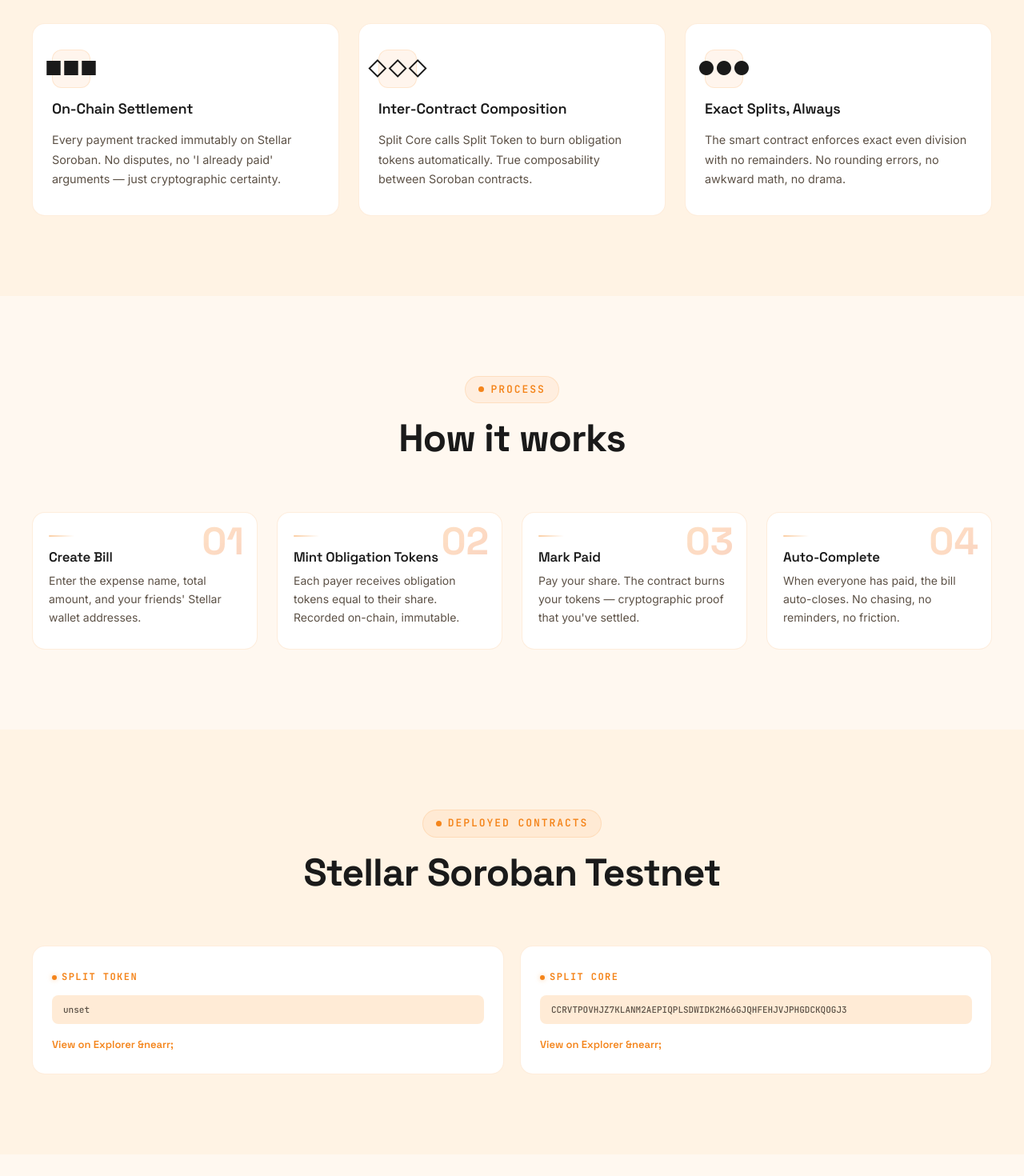
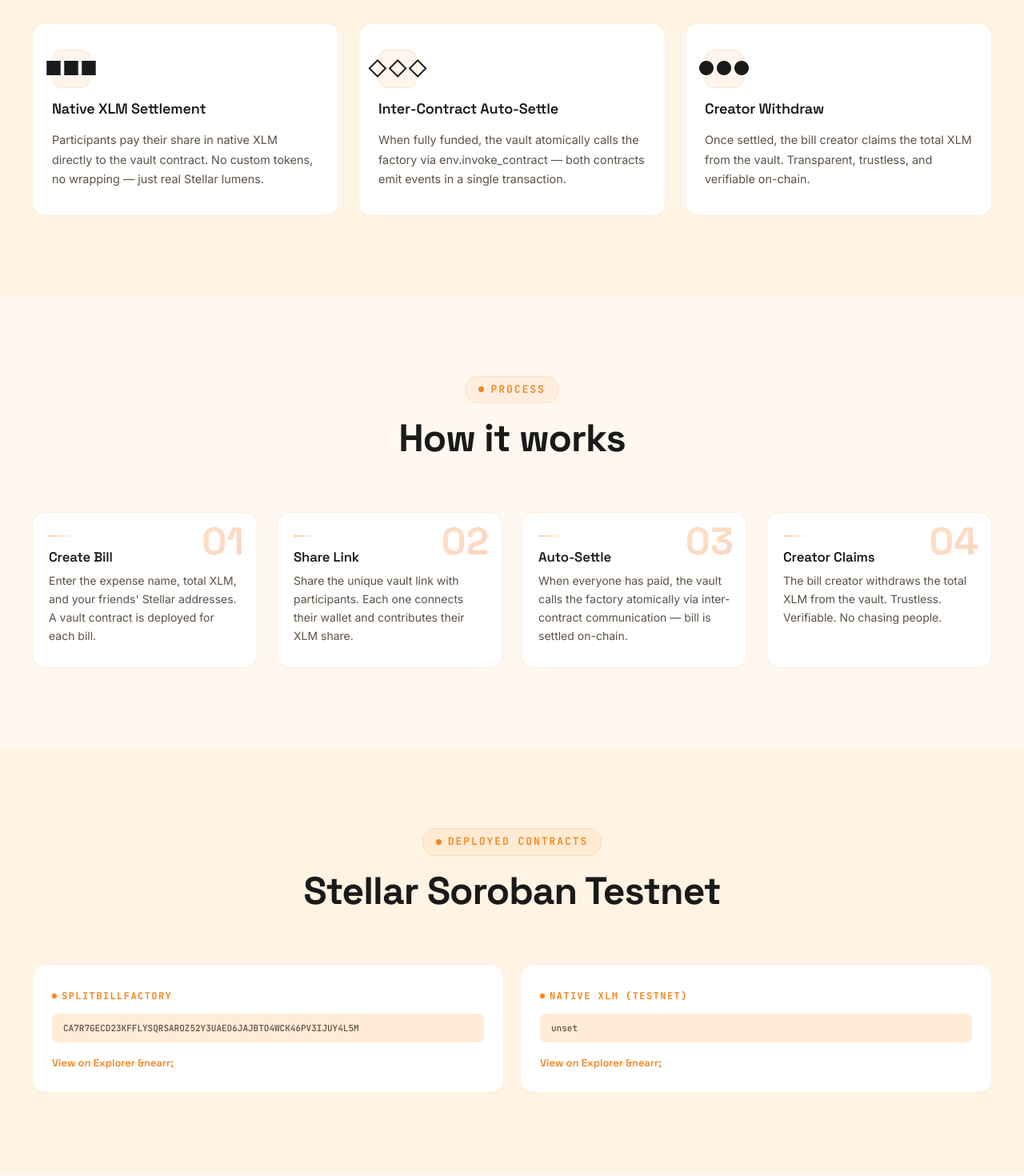
Before and after one commit to yt2025id-lab/stellar-split-bill, a React (Vite) app in the folder frontend/: page / in a window 1280 px wide. Shown: the part 1100-2570 px from the top of the page at 80% size. Built offline with nearby package versions, Linux system fonts and the light colour scheme; no server answers; what stellar-sdk would draw is missing.

Commit message:
fix: update landing page to Factory+Vault+Native XLM architecture

```diff
--- a/frontend/src/pages/Landing.tsx
+++ b/frontend/src/pages/Landing.tsx
@@ -3,8 +3,8 @@ import StellarSplitBillLogo from "../StellarSplitBillLogo";
 
 const HORIZON_URL = import.meta.env.VITE_HORIZON_URL || "https://horizon-testnet.stellar.org";
 const RPC_URL = import.meta.env.VITE_RPC_URL || "https://soroban-testnet.stellar.org";
-const TOKEN_ID = import.meta.env.VITE_TOKEN_CONTRACT || "CCJ5MEBLFYVFOPN4EDO53IFQOCBWHO7SGIFEWXSKCTNHGTBZ6TTY53X5";
-const CORE_ID = import.meta.env.VITE_CORE_CONTRACT || "CCRVTPOVHJZ7KLANM2AEPIQPLSDWIDK2M66GJQHFEHJVJPHGDCKQOGJ3";
+const FACTORY_ID = import.meta.env.VITE_FACTORY_CONTRACT || "CA7R7GECD23KFFLYSQRSAROZ52Y3UAEO6JAJBTO4WCK46PV3IJUY4L5M";
+const NATIVE_XLM = import.meta.env.VITE_NATIVE_TOKEN || "CDLZFC3SYJYDZT7K67VZ75HPJVIEUVNIXF47ZG2FB2RMQQVU2HHGCYSC";
 const EXPLORER_BASE = "https://stellar.expert/explorer/testnet";
 
 export default function Landing() {
@@ -64,9 +64,9 @@ export default function Landing() {
           </div>
           <div className="features-grid">
             {[
-              { icon: "■■■", title: "On-Chain Settlement", desc: "Every payment tracked immutably on Stellar Soroban. No disputes, no 'I already paid' arguments — just cryptographic certainty." },
-              { icon: "◇◇◇", title: "Inter-Contract Composition", desc: "Split Core calls Split Token to burn obligation tokens automatically. True composability between Soroban contracts." },
-              { icon: "●●●", title: "Exact Splits, Always", desc: "The smart contract enforces exact even division with no remainders. No rounding errors, no awkward math, no drama." },
+              { icon: "■■■", title: "Native XLM Settlement", desc: "Participants pay their share in native XLM directly to the vault contract. No custom tokens, no wrapping — just real Stellar lumens." },
+              { icon: "◇◇◇", title: "Inter-Contract Auto-Settle", desc: "When fully funded, the vault atomically calls the factory via env.invoke_contract — both contracts emit events in a single transaction." },
+              { icon: "●●●", title: "Creator Withdraw", desc: "Once settled, the bill creator claims the total XLM from the vault. Transparent, trustless, and verifiable on-chain." },
             ].map((f, i) => (
               <div key={i} className="feature-card">
                 <div className="feature-icon">{f.icon}</div>
@@ -86,10 +86,10 @@ export default function Landing() {
           </div>
           <div className="steps-track">
             {[
-              { step: "01", title: "Create Bill", desc: "Enter the expense name, total amount, and your friends' Stellar wallet addresses." },
-              { step: "02", title: "Mint Obligation Tokens", desc: "Each payer receives obligation tokens equal to their share. Recorded on-chain, immutable." },
-              { step: "03", title: "Mark Paid", desc: "Pay your share. The contract burns your tokens — cryptographic proof that you've settled." },
-              { step: "04", title: "Auto-Complete", desc: "When everyone has paid, the bill auto-closes. No chasing, no reminders, no friction." },
+              { step: "01", title: "Create Bill", desc: "Enter the expense name, total XLM, and your friends' Stellar addresses. A vault contract is deployed for each bill." },
+              { step: "02", title: "Share Link", desc: "Share the unique vault link with participants. Each one connects their wallet and contributes their XLM share." },
+              { step: "03", title: "Auto-Settle", desc: "When everyone has paid, the vault calls the factory atomically via inter-contract communication — bill is settled on-chain." },
+              { step: "04", title: "Creator Claims", desc: "The bill creator withdraws the total XLM from the vault. Trustless. Verifiable. No chasing people." },
             ].map((s, i) => (
               <div key={i} className="step-card">
                 <span className="step-number">{s.step}</span>
@@ -110,14 +110,14 @@ export default function Landing() {
           </div>
           <div className="contract-grid">
             <div className="contract-card">
-              <span className="contract-label">Split Token</span>
-              <code className="contract-id">{TOKEN_ID}</code>
-              <a href={`${EXPLORER_BASE}/contract/${TOKEN_ID}`} target="_blank" rel="noopener" className="contract-link">View on Explorer &nearr;</a>
+              <span className="contract-label">SplitBillFactory</span>
+              <code className="contract-id">{FACTORY_ID}</code>
+              <a href={`${EXPLORER_BASE}/contract/${FACTORY_ID}`} target="_blank" rel="noopener" className="contract-link">View on Explorer &nearr;</a>
             </div>
             <div className="contract-card">
-              <span className="contract-label">Split Core</span>
-              <code className="contract-id">{CORE_ID}</code>
-              <a href={`${EXPLORER_BASE}/contract/${CORE_ID}`} target="_blank" rel="noopener" className="contract-link">View on Explorer &nearr;</a>
+              <span className="contract-label">Native XLM (Testnet)</span>
+              <code className="contract-id">{NATIVE_XLM}</code>
+              <a href={`${EXPLORER_BASE}/contract/${NATIVE_XLM}`} target="_blank" rel="noopener" className="contract-link">View on Explorer &nearr;</a>
             </div>
           </div>
         </div>
@@ -128,7 +128,7 @@ export default function Landing() {
           <span className="eyebrow">Ready to Split?</span>
           <h2 className="section-title" style={{ marginBottom: 24 }}>No more awkward money conversations</h2>
           <p className="section-subtitle" style={{ marginBottom: 32 }}>
-            Connect your Freighter wallet and start splitting bills on the Stellar network — fast, cheap, and trustlessly settled on-chain.
+            Connect your wallet (Freighter, Albedo, xBull, or Rabet) and start splitting bills on Stellar Soroban — fast, cheap, and trustlessly settled via inter-contract communication.
           </p>
           <button onClick={() => navigate("/app")} className="btn btn-primary btn-lg">
             Get Started &rarr;
```
